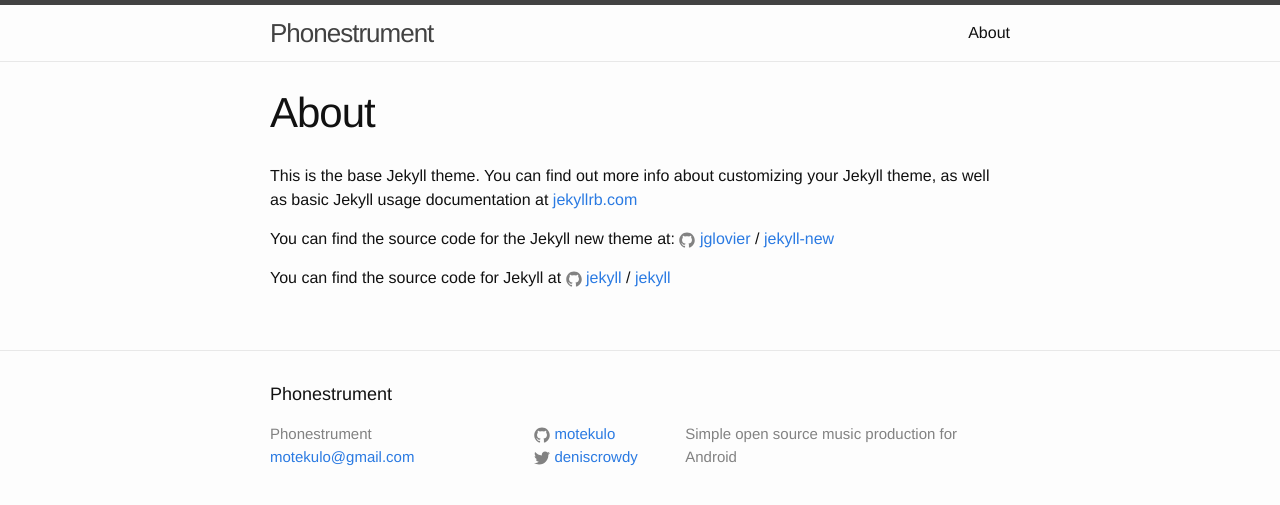
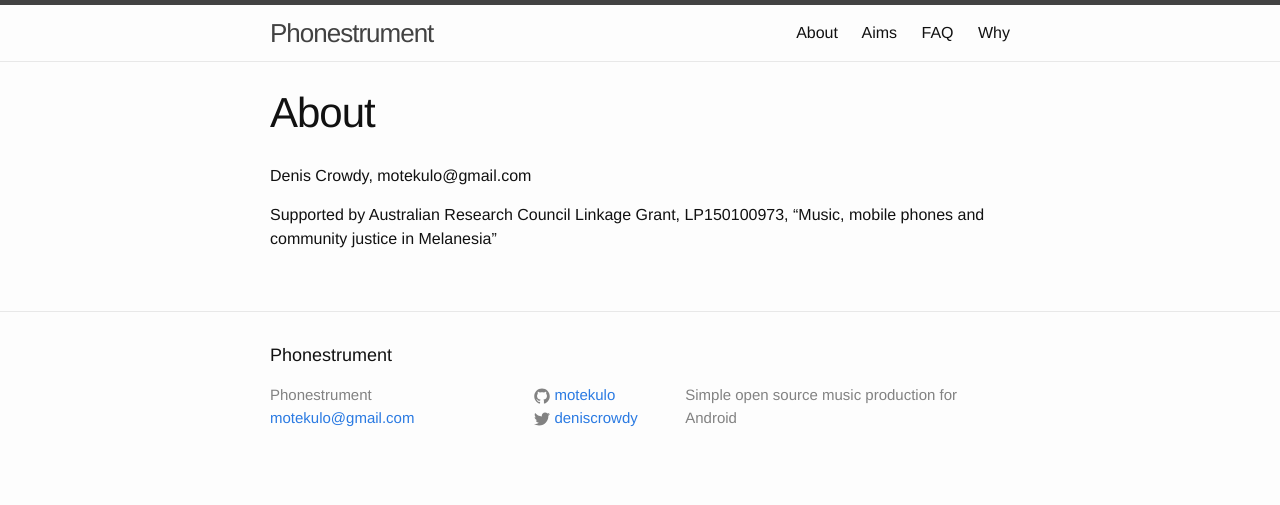
Before and after one commit to motekulo/phonestrument, a Jekyll site: the page built from about.md, in a window 1280 px wide. Shown: the top 505 px of the page. Built offline with Jekyll 4.4.1, drawn with Linux system fonts in a browser that asks for light colours.

Commit message:
Getting basic info up and running

```diff
--- a/about.md
+++ b/about.md
@@ -4,12 +4,6 @@ title: About
 permalink: /about/
 ---
 
-This is the base Jekyll theme. You can find out more info about customizing your Jekyll theme, as well as basic Jekyll usage documentation at [jekyllrb.com](http://jekyllrb.com/)
+Denis Crowdy, motekulo@gmail.com
 
-You can find the source code for the Jekyll new theme at:
-{% include icon-github.html username="jglovier" %} /
-[jekyll-new](https://github.com/jglovier/jekyll-new)
-
-You can find the source code for Jekyll at
-{% include icon-github.html username="jekyll" %} /
-[jekyll](https://github.com/jekyll/jekyll)
+Supported by Australian Research Council Linkage Grant, LP150100973, "Music, mobile phones and community justice in Melanesia"
```
Also changed, not shown: aims.md (added, +23 -0 lines), faq.md (added, +24 -0 lines), why.md (added, +22 -0 lines).
